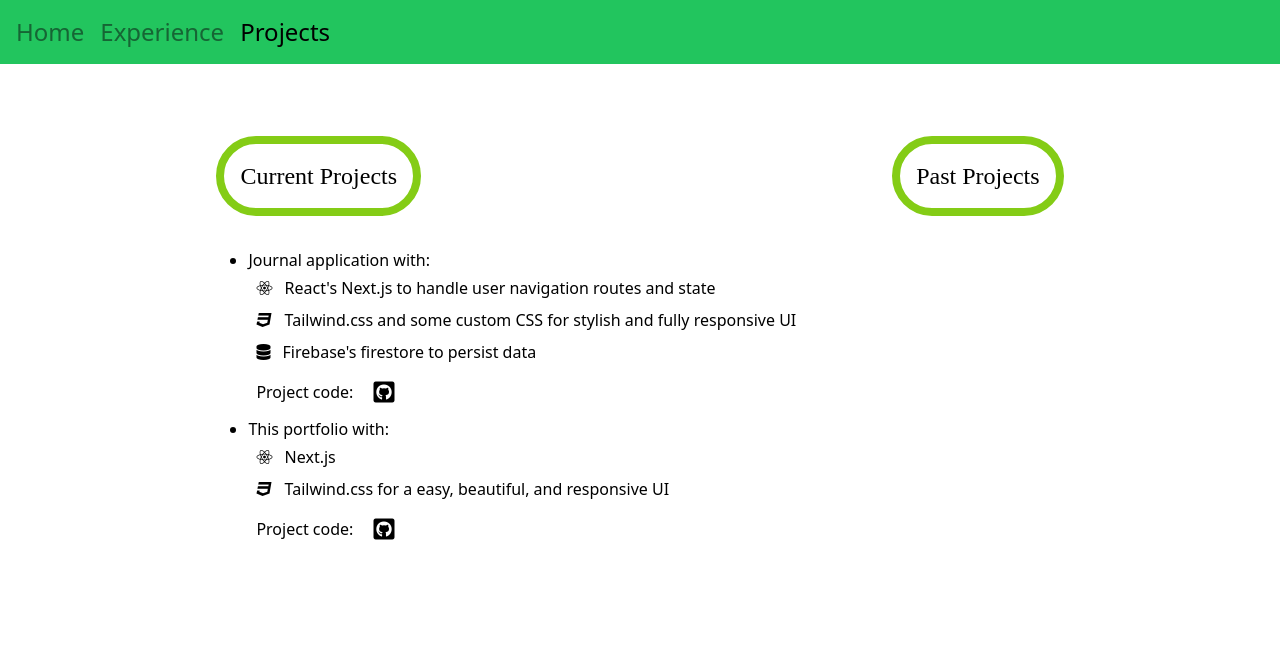
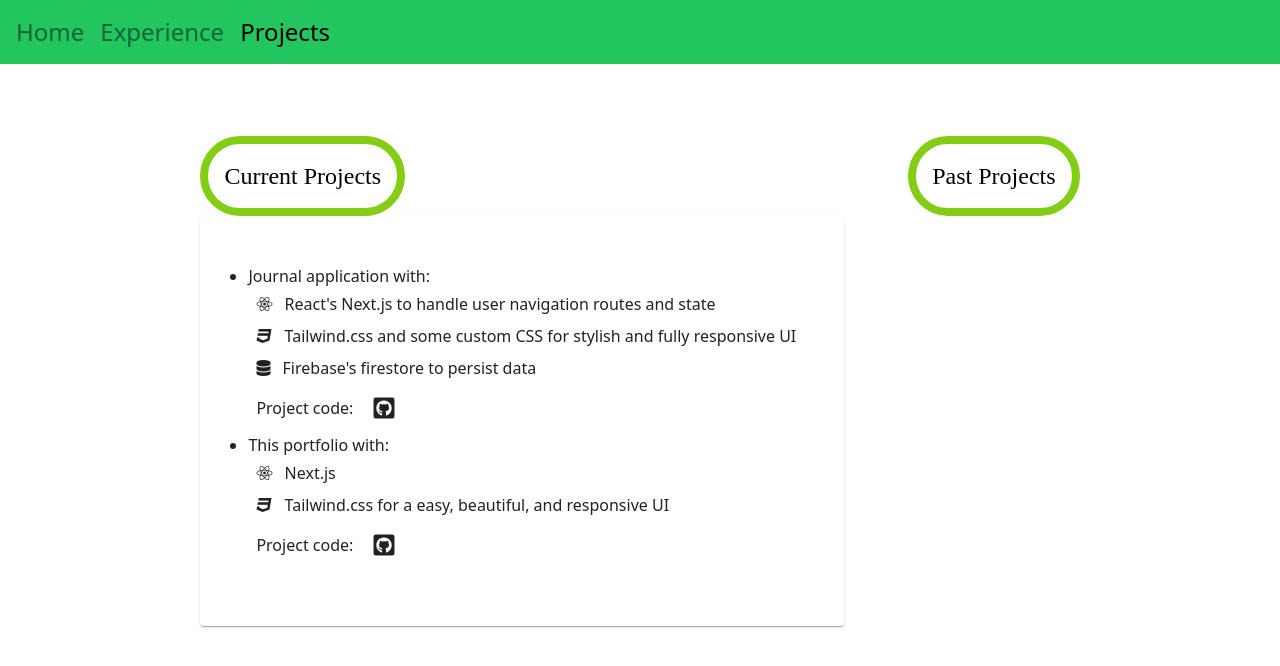
Before and after one commit to caridadrivera/portfolio_nextjs, a Next.js app: page /projects in a window 1280 px wide. Both pictures are taken after a click on the button "Current Projects". Shown: the top 666 px of the page. Built offline with nearby package versions, Linux system fonts and the light colour scheme; a web font is replaced by a local one.

Commit message:
added cards to projects

```diff
--- a/pages/education.js
+++ b/pages/education.js
@@ -14,12 +14,9 @@ export default function education() {
               </ol>
         </div>
 
-
           <ol className='list-disc pl-5 pb-5'>
             <li> Bachelors of Arts in Anthropology </li>
           </ol>
-
-
       </div>
   )
 }
--- a/pages/projects.js
+++ b/pages/projects.js
@@ -1,5 +1,6 @@
 import React, {useState, useEffect} from 'react'
-
+import Card from '@mui/material/Card';
+import CardContent from '@mui/material/CardContent';
 
 export default function projects() {
   const [currentProjectClick, setCurrentProjectClick] = useState(false)
@@ -9,8 +10,8 @@ export default function projects() {
 
 
   return (
-    <div className='flex justify-center  w-screen h-screen slideDown'>
-      <div className=' m-8'>
+    <div className='flex justify-center  w-screen slideDown'>
+      <div className='m-8'>
          <button className='rounded-full p-4 bee-text text-2xl border border-8 border-lime-500 hover:border-lime-700 hover:bg-lime-200'
           onClick={()=> {
             if(!currentProjectClick){
@@ -22,6 +23,8 @@ export default function projects() {
         }> Current Projects</button>
 
         {currentProjectClick &&
+         <Card>
+            <CardContent>
               <div className='flex'>
                 <ol className='m-8 '>
                   <li className='list-disc '> Journal application with:</li>
@@ -41,7 +44,10 @@ export default function projects() {
                         </a>
                     </li>
                 </ol>
-            </div>}
+              </div>
+            </CardContent>
+         </Card>
+         }
         </div>
 
 
@@ -57,6 +63,8 @@ export default function projects() {
       </button>
 
         {pastProjectsClick &&
+         <Card sx={{ minWidth: 50 }} >
+           <CardContent>
             <div className='flex'>
               <ol className='m-8'>
                   <li className='list-disc'>  React.js Movie Search with external API </li>
@@ -101,7 +109,10 @@ export default function projects() {
                   </li>
 
               </ol>
-            </div>}
+            </div>
+            </CardContent>
+          </Card>
+          }
      </div>
     </div>
   )
```
Lines whose indentation alone changed are shown as unchanged.
